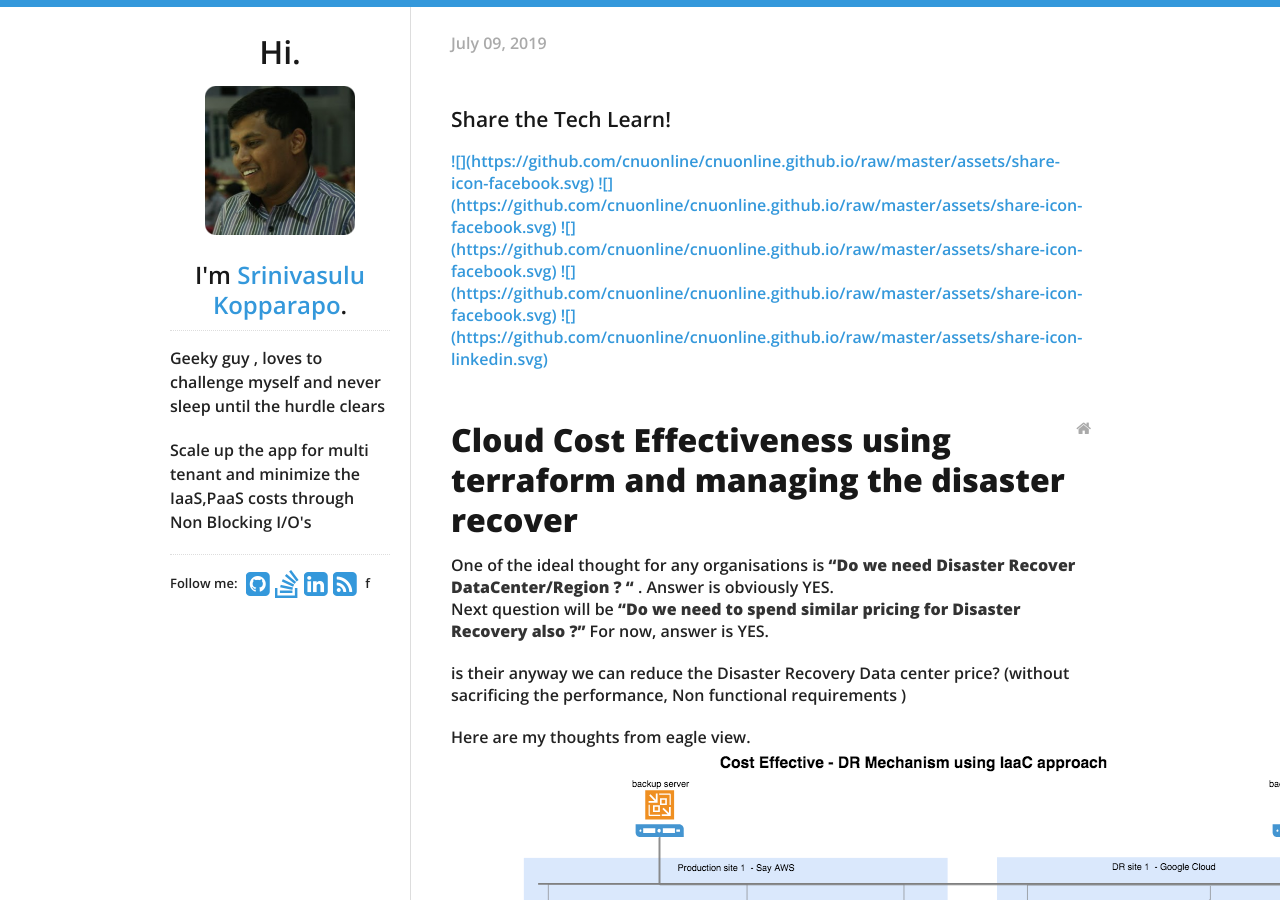
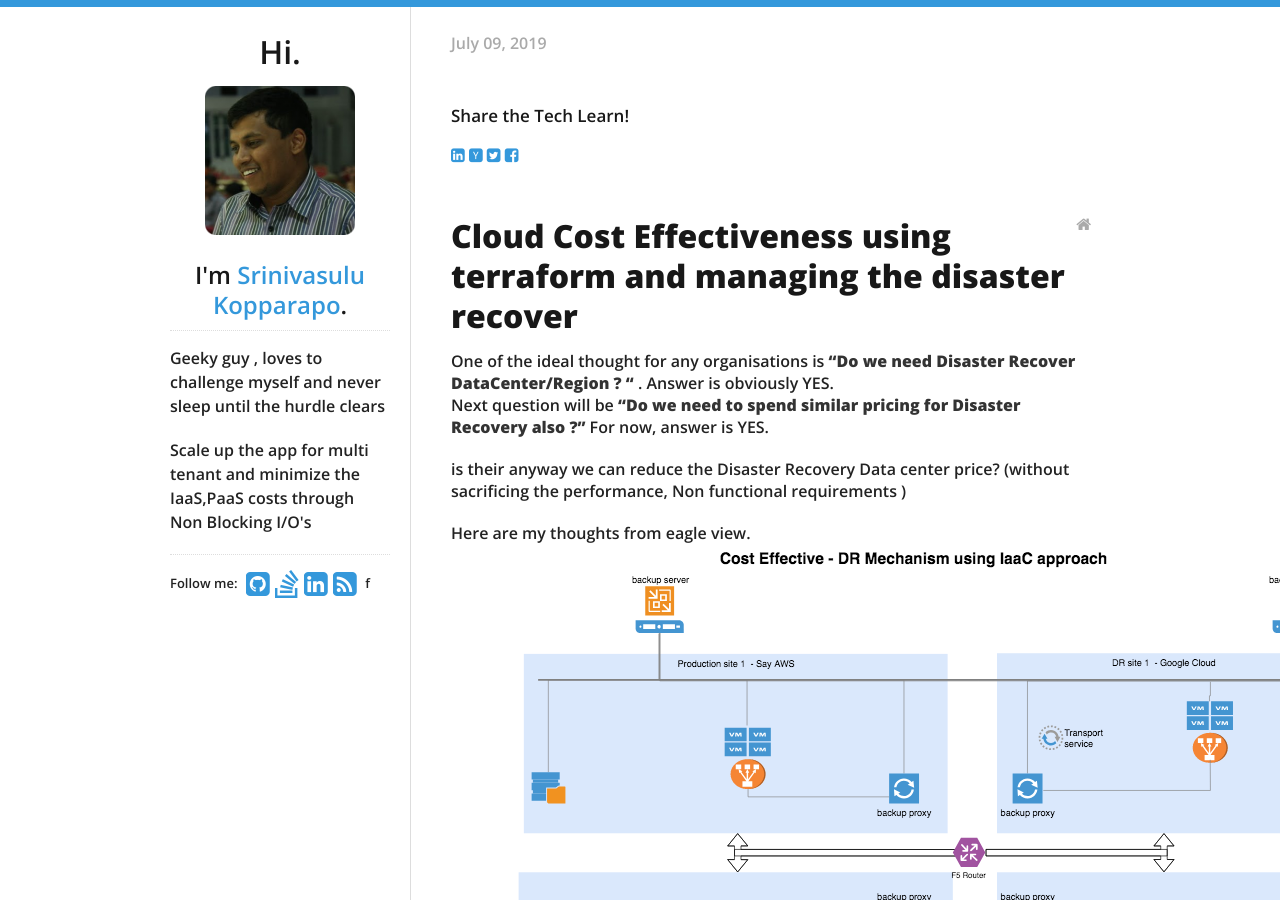
Before and after one commit to cnuonline/cnuonline.github.io, a Jekyll site: the page built from _posts/2019-07-09-Cloud-Cost-Effectiveness using Terraform and managing the Disaster Recover.md, in a window 1280 px wide and 900 px high. Built offline with Jekyll 4.4.1, drawn with Linux system fonts in a browser that asks for light colours; nearby versions of some CDN libraries; our own code applies the rules of GitHub Pages for plain Markdown files.

Commit message:
Update post.html

```diff
--- a/_layouts/post.html
+++ b/_layouts/post.html
@@ -6,35 +6,30 @@ layout: default
   {{ page.date | date: "%B %d, %Y" }}
 
   <div id="share">
-    <h4>Share the Tech Learn!</h4>
+    <h5>Share the Tech Learn!</h5>
 
     <ul>
-        <li class="reddit">
-            <a href="http://www.reddit.com/submit?url={{ page.url | replace:'index.html','' | prepend: site.baseurl | prepend: site.url | uri_escape}}&title={{ page.title | default:"" | uri_escape }}" target="_blank">
-               ![](https://github.com/cnuonline/cnuonline.github.io/raw/master/assets/share-icon-facebook.svg)
+        <li class="linkedin">
+            <a href="http://www.linkedin.com/shareArticle?url={{ site.twitter_username }}&url={{ page.url | replace:'index.html','' | prepend: site.baseurl | prepend: site.url | uri_escape}}&title={{ page.title | default:"" | uri_escape}}" target="_blank">
+                <i class="fa fa-linkedin-square"></i>
             </a>
         </li>
         <li class="hn">
             <a href="http://news.ycombinator.com/submitlink?u={{ page.url | replace:'index.html','' | prepend: site.baseurl | prepend: site.url | uri_escape}}&t={{ page.title | default:"" | uri_escape}}" target="_blank">
-                ![](https://github.com/cnuonline/cnuonline.github.io/raw/master/assets/share-icon-facebook.svg)
+                <i class="fa fa-hacker-news"></i>
             </a>
         </li>
         <li class="twitter">
             <a href="https://twitter.com/intent/tweet?via={{ site.twitter_username }}&url={{ page.url | replace:'index.html','' | prepend: site.baseurl | prepend: site.url | uri_escape}}&text={{ page.title | default:"" | uri_escape}}" target="_blank">
-               ![](https://github.com/cnuonline/cnuonline.github.io/raw/master/assets/share-icon-facebook.svg)
+              <i class="fa fa-twitter-square"></i>
             </a>
         </li>
         <li class="facebook">
             <a href="http://www.facebook.com/sharer.php?u={{ page.url | replace:'index.html','' | prepend: site.baseurl | prepend: site.url | uri_escape}}&t={{ page.title | default:"" | uri_escape}}" target="_blank">
-                ![](https://github.com/cnuonline/cnuonline.github.io/raw/master/assets/share-icon-facebook.svg)
+                <i class="fa fa-facebook-square"></i>
             </a>
         </li>
 
-        <li class="linkedin">
-            <a href="http://www.linkedin.com/shareArticle?url={{ site.twitter_username }}&url={{ page.url | replace:'index.html','' | prepend: site.baseurl | prepend: site.url | uri_escape}}&title={{ page.title | default:"" | uri_escape}}" target="_blank">
-               ![](https://github.com/cnuonline/cnuonline.github.io/raw/master/assets/share-icon-linkedin.svg)
-            </a>
-        </li>
     </ul>
 </div>
 
```
